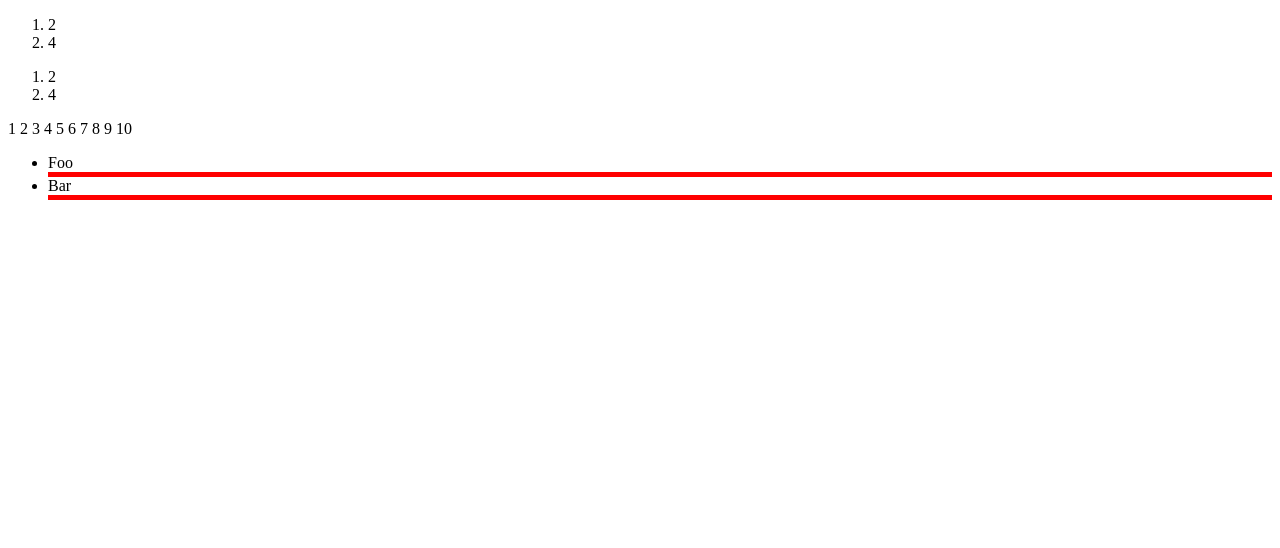
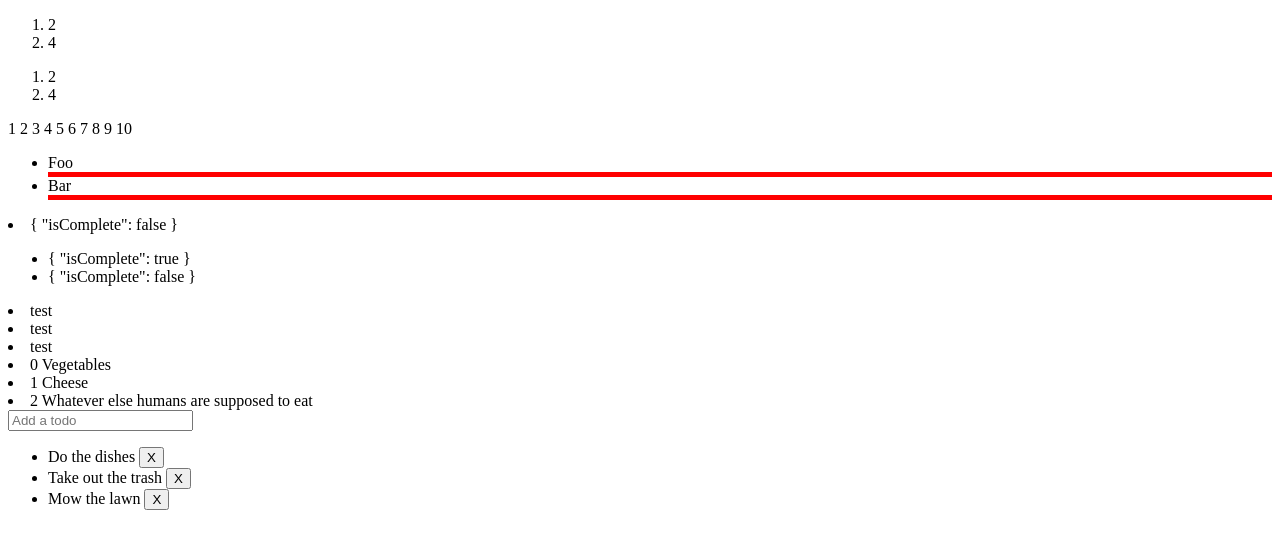
Before and after one commit to CraigHead/LearnVue, a plain HTML site: page src/List Rendering/Displaying Filtered or Sorted Results/index.html in a window 1280 px wide. Drawn offline with Linux system fonts and the light colour scheme.

Commit message:
Completed walk-through of List Rendering - Display of Filtered/Sorted Results.

```diff
--- a/src/List Rendering/Displaying Filtered or Sorted Results/index.html
+++ b/src/List Rendering/Displaying Filtered or Sorted Results/index.html
@@ -9,9 +9,7 @@
         .divider {
             border-top: red solid 5px;
             list-style: none;
-
         }
-
     </style>
 </head>
 <body>
@@ -70,6 +68,27 @@
             </template>
         </ul>
 
+        <!-- v-for with v-if -->
+        <!-- When they exist on the same node, v-for has a higher priority than v-if.
+        That means the v-if will be run on each iteration of the loop separately.
+        This can be useful when you want to render nodes for only some items.
+            -->
+
+        <li v-for="todo in todos" v-if="!todo.isComplete">
+            {{ todo }}
+        </li>
+
+        <!-- The above only renders the todos that are not complete.
+
+        If instead, your intent is to conditionally skip execution of the loop, you can place the v-if on a wrapper element (or <template>).
+            -->
+        <ul v-if="todos.length">
+            <li v-for="todo in todos">
+                {{ todo }}
+            </li>
+        </ul>
+        <p v-else>No todos left!</p>
+
     </div>
 
 
@@ -81,6 +100,10 @@
                 items: [
                     { msg: 'Foo' },
                     { msg: 'Bar' }
+                ],
+                todos: [
+                    { isComplete: true },
+                    { isComplete: false }
                 ]
             },
             methods: {
@@ -93,5 +116,135 @@
         });
 
     </script>
+
+    <div id="example-3">
+        <!-- You can directly use v-for on a custom component, like any normal element.
+            When using v-for with a component, a key is now required.
+            -->
+        <my-component v-for="item in items" :key="item.id"></my-component>
+
+    </div>
+
+
+    <script>
+        Vue.component('my-component',
+            {
+                template: '<li>test</li>',
+
+            });
+
+        vm3 = new Vue({
+            el: '#example-3',
+            data: {
+                items: [
+                    { id: 0, text: 'Vegetables' },
+                    { id: 1, text: 'Cheese' },
+                    { id: 2, text: 'Whatever else humans are supposed to eat' }
+                ]
+
+            }
+        });
+
+    </script>
+
+    <div id="example-4">
+        <!-- However, this won’t automatically pass any data to the component, because components have isolated scopes of their own.
+            In order to pass the iterated data into the component, we should also use props
+        -->
+        <my-component v-for="(item, index) in items"
+                      v-bind:item="item"
+                      v-bind:index="index"
+                      v-bind:key="item.id"></my-component>
+        <!-- The reason for not automatically injecting item into the component is because that makes the component tightly coupled to how v-for works.
+        Being explicit about where its data comes from makes the component reusable in other situations.
+        -->
+        <!-- Here’s a complete example of a simple todo list -->
+    </div>
+
+
+    <script>
+        Vue.component('my-component',
+            {
+                template: '<li>{{ index }} {{ item.text }}</li>',
+                props: ['item', 'index']
+            });
+
+        vm4 = new Vue({
+            el: '#example-4',
+            data: {
+                items: [
+                    { id: 0, text: 'Vegetables' },
+                    { id: 1, text: 'Cheese' },
+                    { id: 2, text: 'Whatever else humans are supposed to eat' }
+                ]
+
+            }
+        });
+
+    </script>
+
+    <!-- Here’s a complete example of a simple todo list -->
+    <!-- Note the is="todo-item" attribute. This is necessary in DOM templates, because only an <li> element is valid inside a <ul>.
+    It does the same thing as <todo-item>, but works around a potential browser parsing error.
+        -->
+    <div id="todo-list-example">
+        <input v-model="newTodoText"
+               v-on:keyup.enter="addNewTodo"
+               placeholder="Add a todo">
+        <ul>
+            <li is="todo-item"
+                v-for="(todo, index) in todos"
+                v-bind:key="todo.id"
+                v-bind:title="todo.title"
+                v-on:remove="todos.splice(index, 1)"></li>
+        </ul>
+    </div>
+
+
+    <script>
+
+        Vue.component('todo-item',
+            {
+                template: '\
+    <li>\
+      {{ title }}\
+      <button v-on:click="$emit(\'remove\')">X</button>\
+    </li>\
+  ',
+                props: ['title']
+            });
+
+        new Vue({
+            el: '#todo-list-example',
+            data: {
+                newTodoText: '',
+                todos: [
+                    {
+                        id: 1,
+                        title: 'Do the dishes',
+                    },
+                    {
+                        id: 2,
+                        title: 'Take out the trash',
+                    },
+                    {
+                        id: 3,
+                        title: 'Mow the lawn'
+                    }
+                ],
+                nextTodoId: 4
+            },
+            methods: {
+                addNewTodo: function() {
+                    this.todos.push({
+                        id: this.nextTodoId++,
+                        title: this.newTodoText
+                    })
+                    this.newTodoText = '';
+                }
+            }
+        });
+
+    </script>
 </body>
 </html>
```
